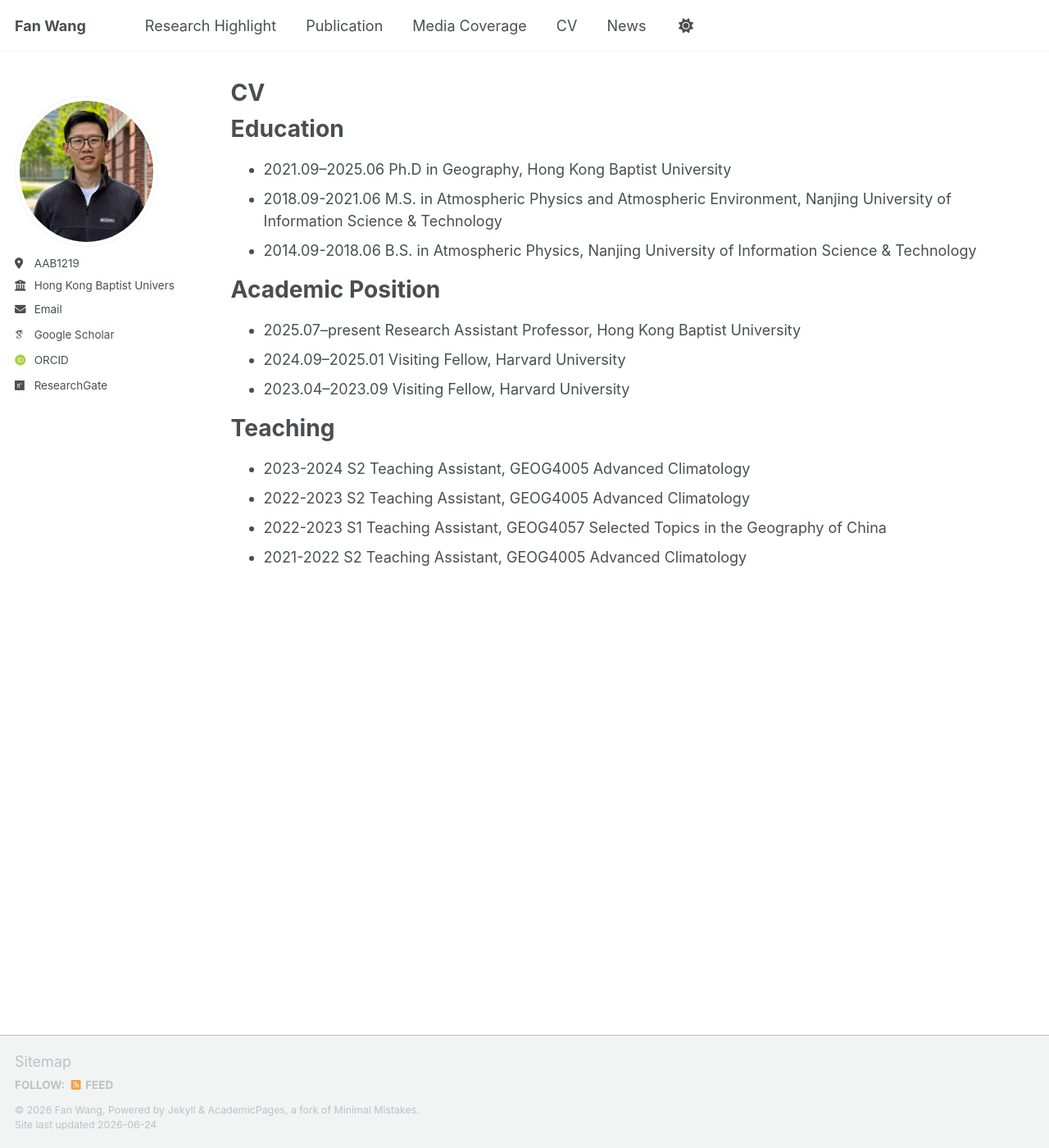
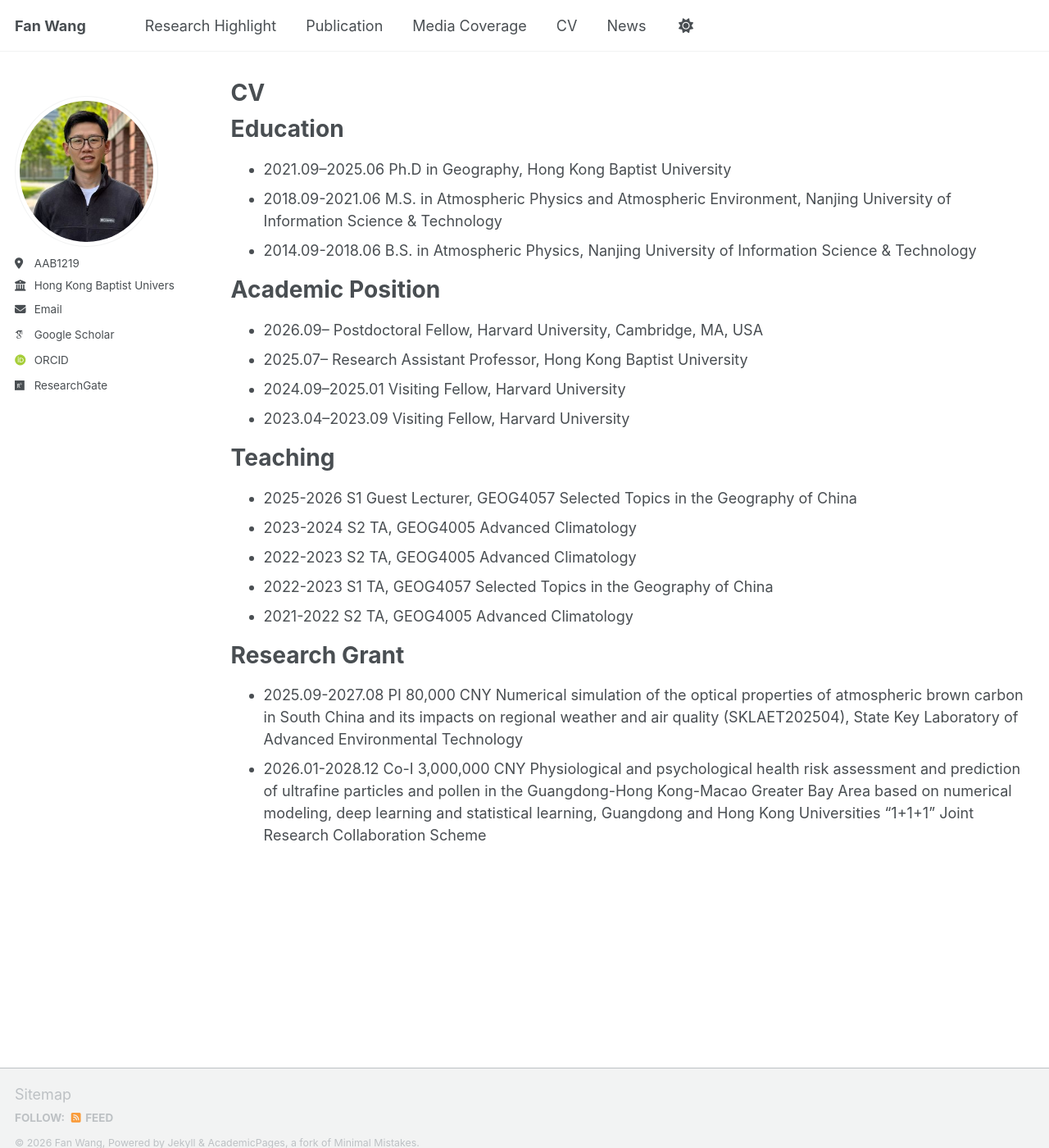
Before and after one commit to fanwang1/fanwang1.github.io, a Jekyll site: the page built from _pages/cv.md, in a window 1280 px wide and 1400 px high. Shown: the whole window at 82% size. Built offline with Jekyll 4.4.1, drawn with Linux system fonts in a browser that asks for light colours; some web fonts are replaced; a script that is not in the unit is left out.

Commit message:
Revise CV with new positions and teaching details
Updated academic positions, teaching roles, and added research grants.

```diff
--- a/_pages/cv.md
+++ b/_pages/cv.md
@@ -17,13 +17,20 @@ Education
 
 Academic Position
 ======
-* 2025.07–present Research Assistant Professor, Hong Kong Baptist University
+* 2026.09–        Postdoctoral Fellow, Harvard University, Cambridge, MA, USA
+* 2025.07–        Research Assistant Professor, Hong Kong Baptist University
 * 2024.09–2025.01 Visiting Fellow, Harvard University
 * 2023.04–2023.09 Visiting Fellow, Harvard University
 
 Teaching
 ======
-* 2023-2024 S2 Teaching Assistant, GEOG4005 Advanced Climatology
-* 2022-2023 S2 Teaching Assistant, GEOG4005 Advanced Climatology
-* 2022-2023 S1 Teaching Assistant, GEOG4057 Selected Topics in the Geography of China
-* 2021-2022 S2 Teaching Assistant, GEOG4005 Advanced Climatology
+* 2025-2026 S1 Guest Lecturer, GEOG4057 Selected Topics in the Geography of China
+* 2023-2024 S2 TA, GEOG4005 Advanced Climatology
+* 2022-2023 S2 TA, GEOG4005 Advanced Climatology
+* 2022-2023 S1 TA, GEOG4057 Selected Topics in the Geography of China
+* 2021-2022 S2 TA, GEOG4005 Advanced Climatology
+
+Research Grant
+======
+* 2025.09-2027.08	PI	80,000 CNY	Numerical simulation of the optical properties of atmospheric brown carbon in South China and its impacts on regional weather and air quality (SKLAET202504), State Key Laboratory of Advanced Environmental Technology
+* 2026.01-2028.12	Co-I	3,000,000 CNY	Physiological and psychological health risk assessment and prediction of ultrafine particles and pollen in the Guangdong-Hong Kong-Macao Greater Bay Area based on numerical modeling, deep learning and statistical learning, Guangdong and Hong Kong Universities “1+1+1” Joint Research Collaboration Scheme
```
